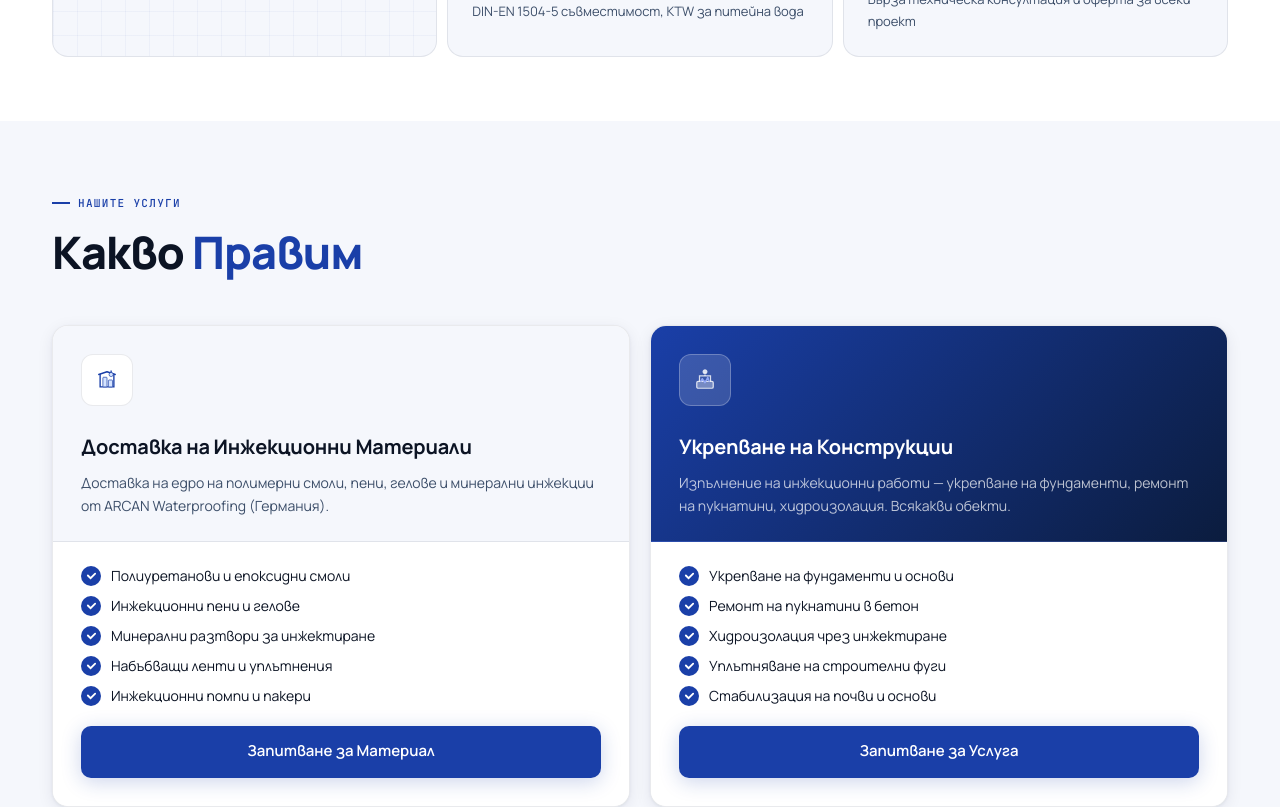
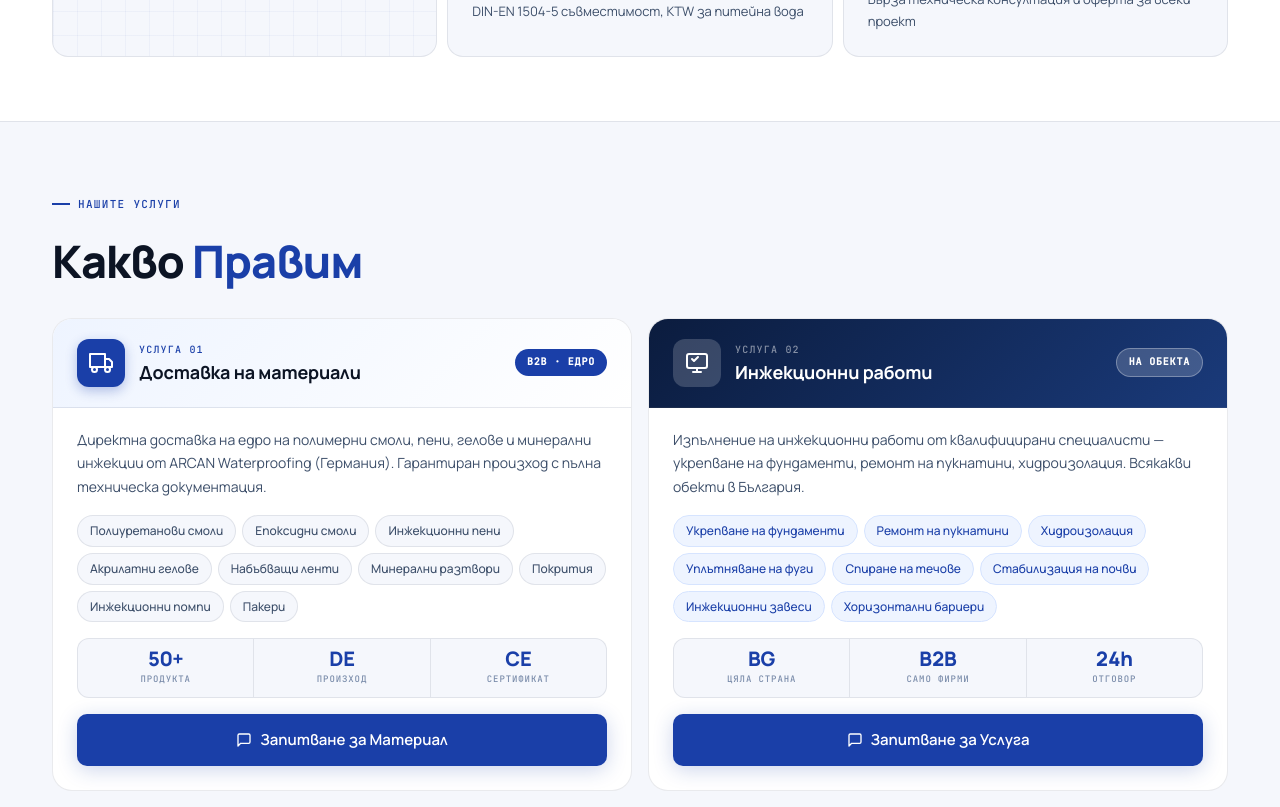
Before and after one commit to bodexbg-a11y/website, a React (Vite) app: page / in a window 1280 px wide. Shown: the part 1740-2547 px from the top of the page. Built offline with nearby package versions, Linux system fonts and the light colour scheme.

Commit message:
redesign: Services — tag pills grid instead of bullet list, mini stats row, colored band header

```diff
--- a/src/index.css
+++ b/src/index.css
@@ -2917,3 +2917,136 @@ body:not(.light-theme) .why-card__bignum { color: var(--blue-300); }
   .why-stats { grid-template-columns: 1fr 1fr; }
   .why-cards { grid-template-columns: 1fr; }
 }
+
+/* ════════════════════════════════════════════════
+   SERVICES v2 — tag pills + mini stats
+════════════════════════════════════════════════ */
+.services-section { background: var(--bg-base); border-top: 1px solid var(--border); }
+
+.srv-grid {
+  display: grid;
+  grid-template-columns: 1fr 1fr;
+  gap: 16px;
+}
+
+.srv-card {
+  background: var(--bg-surface);
+  border: 1px solid var(--border);
+  border-radius: 20px;
+  overflow: hidden;
+  transition: box-shadow 220ms, transform 200ms, border-color 220ms;
+}
+.srv-card:hover { box-shadow: var(--sh-lg); transform: translateY(-3px); border-color: var(--border-hover); }
+body:not(.light-theme) .srv-card { background: var(--bg-surface); }
+
+/* ── Band (top colored header) ── */
+.srv-band {
+  padding: 20px 24px;
+  display: flex; align-items: center;
+  justify-content: space-between; gap: 16px;
+  border-bottom: 1px solid var(--border);
+}
+.srv-band--light { background: linear-gradient(135deg, var(--blue-50) 0%, #fff 100%); }
+body:not(.light-theme) .srv-band--light { background: linear-gradient(135deg, rgba(91,143,238,.10) 0%, rgba(255,255,255,.03) 100%); }
+.srv-band--dark { background: linear-gradient(135deg, #0B1C3E 0%, #1A3A7A 100%); border-bottom-color: rgba(255,255,255,.07); }
+
+.srv-band__left { display: flex; align-items: center; gap: 14px; }
+
+.srv-band__icon {
+  width: 48px; height: 48px; border-radius: 12px;
+  display: grid; place-items: center; flex-shrink: 0;
+}
+.srv-band__icon--blue {
+  background: var(--primary); color: #fff;
+  box-shadow: 0 4px 12px rgba(26,63,168,.30);
+}
+.srv-band__icon--white {
+  background: rgba(255,255,255,.18); color: #fff;
+}
+
+.srv-band__label {
+  font-family: var(--font-mono); font-size: 10px; font-weight: 500;
+  letter-spacing: .12em; text-transform: uppercase;
+  color: var(--primary); margin-bottom: 3px;
+}
+body:not(.light-theme) .srv-band__label { color: var(--blue-300); }
+.srv-band__label--inv { color: rgba(255,255,255,.5); }
+
+.srv-band__title {
+  font-family: var(--font-h); font-size: 18px; font-weight: 700;
+  color: var(--text); letter-spacing: -.01em; line-height: 1.15;
+}
+.srv-band__title--inv { color: #fff; }
+
+.srv-band__badge {
+  padding: 5px 12px; border-radius: 99px;
+  background: var(--primary); color: #fff;
+  font-family: var(--font-mono); font-size: 10px; font-weight: 600;
+  letter-spacing: .08em; text-transform: uppercase;
+  white-space: nowrap; flex-shrink: 0;
+}
+.srv-band__badge--inv {
+  background: rgba(255,255,255,.18);
+  border: 1px solid rgba(255,255,255,.3);
+  color: #fff;
+}
+
+/* ── Body ── */
+.srv-body { padding: 20px 24px 24px; display: flex; flex-direction: column; gap: 16px; }
+
+.srv-desc {
+  font-size: 14px; line-height: 1.7; color: var(--muted); font-weight: 400;
+}
+
+/* ── Tag pills ── */
+.srv-tags { display: flex; flex-wrap: wrap; gap: 6px; }
+.srv-tag {
+  padding: 5px 12px; border-radius: 99px;
+  font-family: var(--font-b); font-size: 12px; font-weight: 500;
+  color: var(--muted);
+  background: var(--bg-base);
+  border: 1px solid var(--border);
+  transition: background 140ms, border-color 140ms, color 140ms;
+}
+.srv-card:hover .srv-tag { border-color: var(--border-hover); }
+.srv-tag--blue {
+  color: var(--primary);
+  background: var(--blue-50);
+  border-color: var(--blue-100);
+}
+body:not(.light-theme) .srv-tag { background: rgba(255,255,255,.05); }
+body:not(.light-theme) .srv-tag--blue { background: rgba(91,143,238,.10); border-color: rgba(91,143,238,.20); color: var(--blue-200); }
+
+/* ── Mini stats ── */
+.srv-mini-stats {
+  display: flex; gap: 0;
+  border: 1px solid var(--border); border-radius: 12px; overflow: hidden;
+  background: var(--bg-base);
+}
+body:not(.light-theme) .srv-mini-stats { background: var(--light-bg); }
+.srv-mini-stat {
+  flex: 1; padding: 10px 12px;
+  display: flex; flex-direction: column; align-items: center; gap: 3px;
+  border-right: 1px solid var(--border);
+  transition: background 150ms;
+}
+.srv-mini-stat:last-child { border-right: none; }
+.srv-mini-stat:hover { background: var(--blue-50); }
+body:not(.light-theme) .srv-mini-stat:hover { background: rgba(91,143,238,.08); }
+
+.srv-mini-stat__num {
+  font-family: var(--font-h); font-size: 20px; font-weight: 800;
+  color: var(--primary); letter-spacing: -.01em; line-height: 1;
+  font-variant-numeric: tabular-nums;
+}
+body:not(.light-theme) .srv-mini-stat__num { color: var(--blue-300); }
+.srv-mini-stat__lbl {
+  font-family: var(--font-mono); font-size: 9px; font-weight: 500;
+  letter-spacing: .10em; text-transform: uppercase; color: var(--dim);
+}
+
+/* CTA */
+.srv-btn { width: 100%; justify-content: center; border-radius: 10px !important; }
+
+/* ── RESPONSIVE ── */
+@media (max-width: 768px) { .srv-grid { grid-template-columns: 1fr; } }
--- a/src/sections/Services.jsx
+++ b/src/sections/Services.jsx
@@ -1,113 +1,182 @@
 import { T } from '../context/LangContext';
 import { useEffect } from 'react';
 
-const CheckIcon = () => (
-  <div className="check-icon">
-    <svg width="11" height="11" viewBox="0 0 12 12" fill="none">
-      <path d="M2 6l3 3 5-5" stroke="#fff" strokeWidth="2" strokeLinecap="round"/>
-    </svg>
-  </div>
-);
-
 export default function Services() {
   useEffect(() => {
-    // Add JSON-LD structured data for services
     const script = document.createElement('script');
     script.type = 'application/ld+json';
     script.textContent = JSON.stringify({
       "@context": "https://schema.org",
-      "@type": "BreadcrumbList",
-      "itemListElement": [
-        {
-          "@type": "ListItem",
-          "position": 1,
-          "name": "Доставка на материали",
-          "url": "https://bodexbulgaria.com/#services"
-        },
-        {
-          "@type": "ListItem",
-          "position": 2,
-          "name": "Укрепване на конструкции",
-          "url": "https://bodexbulgaria.com/#services"
-        }
-      ]
+      "@type": "Service",
+      "provider": { "@type": "Organization", "name": "BODEX Bulgaria" },
+      "serviceType": ["Injection Materials Supply", "Structural Reinforcement"],
+      "areaServed": "BG"
     });
     document.head.appendChild(script);
     return () => script.remove();
   }, []);
 
+  const supplyItems = [
+    { bg: 'Полиуретанови смоли', en: 'PU Resins' },
+    { bg: 'Епоксидни смоли', en: 'Epoxy Resins' },
+    { bg: 'Инжекционни пени', en: 'Injection Foams' },
+    { bg: 'Акрилатни гелове', en: 'Acrylate Gels' },
+    { bg: 'Набъбващи ленти', en: 'Swelling Tapes' },
+    { bg: 'Минерални разтвори', en: 'Mineral Mortars' },
+    { bg: 'Покрития', en: 'Coatings' },
+    { bg: 'Инжекционни помпи', en: 'Injection Pumps' },
+    { bg: 'Пакери', en: 'Packers' },
+  ];
+
+  const workItems = [
+    { bg: 'Укрепване на фундаменти', en: 'Foundation reinforcement' },
+    { bg: 'Ремонт на пукнатини', en: 'Crack repair' },
+    { bg: 'Хидроизолация', en: 'Waterproofing' },
+    { bg: 'Уплътняване на фуги', en: 'Joint sealing' },
+    { bg: 'Спиране на течове', en: 'Leak stopping' },
+    { bg: 'Стабилизация на почви', en: 'Soil stabilisation' },
+    { bg: 'Инжекционни завеси', en: 'Injection curtains' },
+    { bg: 'Хоризонтални бариери', en: 'Horizontal barriers' },
+  ];
+
   return (
-    <section id="services" className="section">
+    <section id="services" className="section services-section">
       <div className="container">
-        <div className="eyebrow" data-reveal><T bg="Нашите услуги" en="Our services" /></div>
-        <h2 className="h2" data-reveal><T bg={<>Какво <span className="accent">Правим</span></>} en={<>What We <span className="accent">Do</span></>} /></h2>
-        <div className="services-grid">
-          {/* Supply Service */}
-          <div className="service-card" data-reveal>
-            <div className="service-card-head">
-              <div className="service-icon-wrap">
-                <svg width="32" height="32" viewBox="0 0 32 32" xmlns="http://www.w3.org/2000/svg">
-                  <path d="M6 8 L6 26 L26 26 L26 8" fill="none" stroke="rgba(255,255,255,0.9)" strokeWidth="2" strokeLinecap="round"/>
-                  <rect x="10" y="12" width="6" height="14" rx="1" fill="rgba(255,255,255,0.6)"/>
-                  <rect x="18" y="16" width="6" height="10" rx="1" fill="rgba(255,255,255,0.4)"/>
-                  <path d="M4 8 L16 4 L28 8" fill="none" stroke="rgba(255,255,255,0.9)" strokeWidth="2" strokeLinecap="round" strokeLinejoin="round"/>
-                  <circle cx="22" cy="8" r="3" fill="rgba(255,255,255,0.8)"/>
-                  <line x1="22" y1="5" x2="22" y2="2" stroke="rgba(255,255,255,0.7)" strokeWidth="2"/>
+        <div className="eyebrow"><T bg="Нашите услуги" en="Our services" /></div>
+        <h2 className="h2" style={{ marginTop: 8, marginBottom: 32 }}>
+          <T bg={<>Какво <span className="accent">Правим</span></>}
+             en={<>What We <span className="accent">Do</span></>} />
+        </h2>
+
+        <div className="srv-grid">
+
+          {/* ── CARD 1: Delivery ── */}
+          <div className="srv-card">
+            {/* Top band */}
+            <div className="srv-band srv-band--light">
+              <div className="srv-band__left">
+                <div className="srv-band__icon srv-band__icon--blue">
+                  <svg width="24" height="24" viewBox="0 0 24 24" fill="none" stroke="currentColor" strokeWidth="2" strokeLinecap="round" strokeLinejoin="round">
+                    <rect x="1" y="3" width="15" height="13"/>
+                    <polygon points="16 8 20 8 23 11 23 16 16 16 16 8"/>
+                    <circle cx="5.5" cy="18.5" r="2.5"/>
+                    <circle cx="18.5" cy="18.5" r="2.5"/>
                   </svg>
                 </div>
-              <h3><T bg="Доставка на Инжекционни Материали" en="Injection Materials Supply" /></h3>
-              <p><T bg="Доставка на едро на полимерни смоли, пени, гелове и минерални инжекции от ARCAN Waterproofing (Германия)." en="Wholesale supply of polymer resins, foams, gels and mineral injections from ARCAN Waterproofing (Germany)." /></p>
+                <div>
+                  <div className="srv-band__label"><T bg="Услуга 01" en="Service 01" /></div>
+                  <h3 className="srv-band__title"><T bg="Доставка на материали" en="Materials Supply" /></h3>
                 </div>
-            <div className="service-card-body">
-              <ul className="service-list">
-                {[
-                  { bg: 'Полиуретанови и епоксидни смоли', en: 'Polyurethane and epoxy resins' },
-                  { bg: 'Инжекционни пени и гелове', en: 'Injection foams and gels' },
-                  { bg: 'Минерални разтвори за инжектиране', en: 'Mineral injection mortars' },
-                  { bg: 'Набъбващи ленти и уплътнения', en: 'Swellable tapes and sealants' },
-                  { bg: 'Инжекционни помпи и пакери', en: 'Injection pumps and packers' },
-                ].map((item) => (
-                  <li key={item.en}><CheckIcon /><T bg={item.bg} en={item.en} /></li>
+              </div>
+              <div className="srv-band__badge">B2B · Едро</div>
+            </div>
+
+            {/* Body */}
+            <div className="srv-body">
+              <p className="srv-desc">
+                <T
+                  bg="Директна доставка на едро на полимерни смоли, пени, гелове и минерални инжекции от ARCAN Waterproofing (Германия). Гарантиран произход с пълна техническа документация."
+                  en="Direct wholesale supply of polymer resins, foams, gels and mineral injections from ARCAN Waterproofing (Germany). Guaranteed origin with full technical documentation."
+                />
+              </p>
+
+              {/* Tag pills */}
+              <div className="srv-tags">
+                {supplyItems.map((item, i) => (
+                  <span key={i} className="srv-tag">
+                    <T bg={item.bg} en={item.en} />
+                  </span>
                 ))}
-              </ul>
-              <a href="#contact" className="btn btn-primary" style={{ width: '100%', justifyContent: 'center' }}>
+              </div>
+
+              {/* Stats row */}
+              <div className="srv-mini-stats">
+                <div className="srv-mini-stat">
+                  <span className="srv-mini-stat__num">50+</span>
+                  <span className="srv-mini-stat__lbl"><T bg="Продукта" en="Products" /></span>
+                </div>
+                <div className="srv-mini-stat">
+                  <span className="srv-mini-stat__num">DE</span>
+                  <span className="srv-mini-stat__lbl"><T bg="Произход" en="Origin" /></span>
+                </div>
+                <div className="srv-mini-stat">
+                  <span className="srv-mini-stat__num">CE</span>
+                  <span className="srv-mini-stat__lbl"><T bg="Сертификат" en="Certified" /></span>
+                </div>
+              </div>
+
+              <a href="#contact" className="btn btn-primary srv-btn">
+                <svg width="16" height="16" viewBox="0 0 24 24" fill="none" stroke="currentColor" strokeWidth="2" strokeLinecap="round" strokeLinejoin="round" aria-hidden="true">
+                  <path d="M21 15a2 2 0 01-2 2H7l-4 4V5a2 2 0 012-2h14a2 2 0 012 2z"/>
+                </svg>
                 <T bg="Запитване за Материал" en="Material Enquiry" />
               </a>
             </div>
           </div>
 
-          {/* Reinforcement Service */}
-          <div className="service-card" data-reveal data-d="1">
-            <div className="service-card-head service-card-head-blue">
-              <div className="service-icon-wrap">
-                <svg width="32" height="32" viewBox="0 0 32 32" xmlns="http://www.w3.org/2000/svg">
-                  <rect x="4" y="18" width="24" height="10" rx="2" fill="rgba(255,255,255,0.3)" stroke="rgba(255,255,255,0.8)" strokeWidth="1.8"/>
-                  <polyline points="8,18 8,10 24,10 24,18" fill="none" stroke="rgba(255,255,255,0.8)" strokeWidth="1.8"/>
-                  <line x1="16" y1="4" x2="16" y2="10" stroke="rgba(255,255,255,0.6)" strokeWidth="2" strokeDasharray="2,2"/>
-                  <polyline points="10,18 12,14 16,20 20,12 22,18" fill="none" stroke="#93a8f5" strokeWidth="2" strokeLinecap="round" strokeLinejoin="round"/>
-                  <circle cx="16" cy="4" r="3" fill="rgba(255,255,255,0.8)"/>
+          {/* ── CARD 2: Works ── */}
+          <div className="srv-card">
+            {/* Top band — dark blue */}
+            <div className="srv-band srv-band--dark">
+              <div className="srv-band__left">
+                <div className="srv-band__icon srv-band__icon--white">
+                  <svg width="24" height="24" viewBox="0 0 24 24" fill="none" stroke="currentColor" strokeWidth="2" strokeLinecap="round" strokeLinejoin="round">
+                    <rect x="2" y="3" width="20" height="14" rx="2"/>
+                    <path d="M8 21h8M12 17v4"/>
+                    <path d="M7 8l2 2 4-4"/>
                   </svg>
                 </div>
-              <h3><T bg="Укрепване на Конструкции" en="Structural Reinforcement" /></h3>
-              <p><T bg="Изпълнение на инжекционни работи — укрепване на фундаменти, ремонт на пукнатини, хидроизолация. Всякакви обекти." en="Execution of injection works — foundation reinforcement, crack repair, waterproofing. Any type of object." /></p>
+                <div>
+                  <div className="srv-band__label srv-band__label--inv"><T bg="Услуга 02" en="Service 02" /></div>
+                  <h3 className="srv-band__title srv-band__title--inv"><T bg="Инжекционни работи" en="Injection Works" /></h3>
                 </div>
-            <div className="service-card-body">
-              <ul className="service-list">
-                {[
-                  { bg: 'Укрепване на фундаменти и основи', en: 'Foundation and base reinforcement' },
-                  { bg: 'Ремонт на пукнатини в бетон', en: 'Concrete crack repair' },
-                  { bg: 'Хидроизолация чрез инжектиране', en: 'Waterproofing by injection' },
-                  { bg: 'Уплътняване на строителни фуги', en: 'Construction joint sealing' },
-                  { bg: 'Стабилизация на почви и основи', en: 'Soil and foundation stabilization' },
-                ].map((item) => (
-                  <li key={item.en}><CheckIcon /><T bg={item.bg} en={item.en} /></li>
+              </div>
+              <div className="srv-band__badge srv-band__badge--inv">На обекта</div>
+            </div>
+
+            {/* Body */}
+            <div className="srv-body">
+              <p className="srv-desc">
+                <T
+                  bg="Изпълнение на инжекционни работи от квалифицирани специалисти — укрепване на фундаменти, ремонт на пукнатини, хидроизолация. Всякакви обекти в България."
+                  en="Execution of injection works by qualified specialists — foundation reinforcement, crack repair, waterproofing. Any type of project in Bulgaria."
+                />
+              </p>
+
+              {/* Tag pills */}
+              <div className="srv-tags">
+                {workItems.map((item, i) => (
+                  <span key={i} className="srv-tag srv-tag--blue">
+                    <T bg={item.bg} en={item.en} />
+                  </span>
                 ))}
-              </ul>
-              <a href="#contact" className="btn btn-primary" style={{ width: '100%', justifyContent: 'center' }}>
+              </div>
+
+              {/* Stats row */}
+              <div className="srv-mini-stats">
+                <div className="srv-mini-stat">
+                  <span className="srv-mini-stat__num">BG</span>
+                  <span className="srv-mini-stat__lbl"><T bg="Цяла страна" en="Nationwide" /></span>
+                </div>
+                <div className="srv-mini-stat">
+                  <span className="srv-mini-stat__num">B2B</span>
+                  <span className="srv-mini-stat__lbl"><T bg="Само фирми" en="Firms only" /></span>
+                </div>
+                <div className="srv-mini-stat">
+                  <span className="srv-mini-stat__num">24h</span>
+                  <span className="srv-mini-stat__lbl"><T bg="Отговор" en="Response" /></span>
+                </div>
+              </div>
+
+              <a href="#contact" className="btn btn-primary srv-btn">
+                <svg width="16" height="16" viewBox="0 0 24 24" fill="none" stroke="currentColor" strokeWidth="2" strokeLinecap="round" strokeLinejoin="round" aria-hidden="true">
+                  <path d="M21 15a2 2 0 01-2 2H7l-4 4V5a2 2 0 012-2h14a2 2 0 012 2z"/>
+                </svg>
                 <T bg="Запитване за Услуга" en="Service Enquiry" />
               </a>
             </div>
           </div>
+
         </div>
       </div>
     </section>
```
Lines whose indentation alone changed are shown as unchanged.
